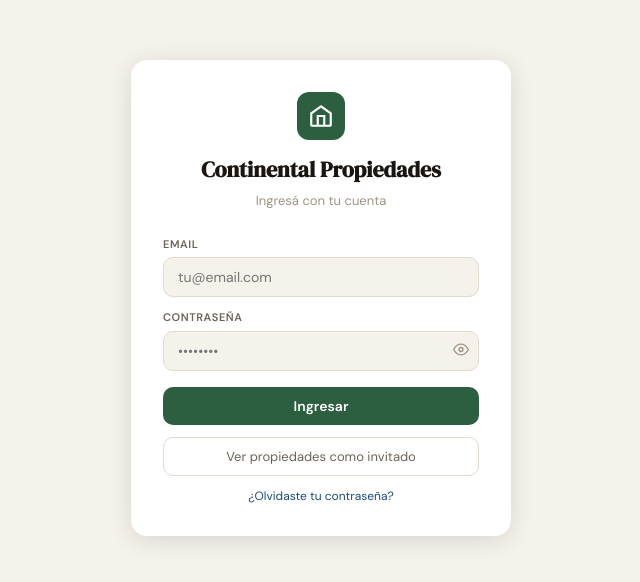
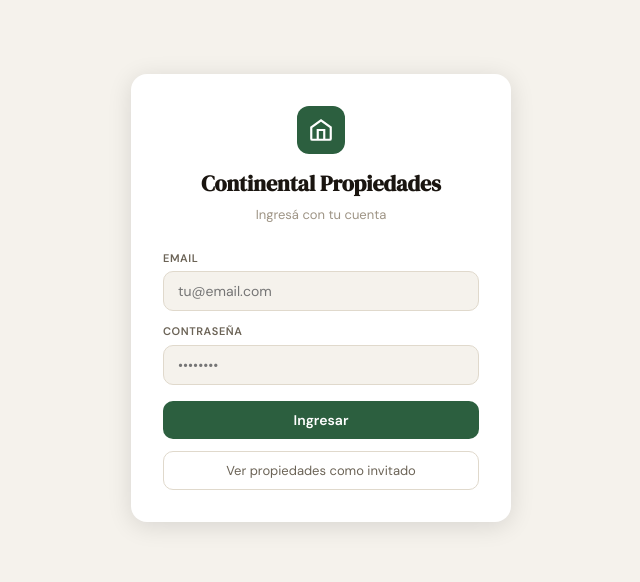
Before and after one commit to martinanomale-stack/continental-propiedades, a Next.js app: page /login in a window 1280 px wide. Shown: the part 102-684 px from the top of the page, without its empty margins (319-959 px from the left). Built offline with nearby package versions, Linux system fonts and the light colour scheme; no server answers.

Commit message:
Update page.tsx

```diff
--- a/src/app/login/page.tsx
+++ b/src/app/login/page.tsx
@@ -1,36 +1,27 @@
 'use client'
 export const dynamic = 'force-dynamic'
-// app/login/page.tsx
-import { useState, useEffect } from 'react'
-import { useRouter, useSearchParams } from 'next/navigation'
-import { signIn } from '@/services/auth'
+
+import { useState } from 'react'
 import { createClient } from '@/lib/supabase/client'
 
 export default function LoginPage() {
-  const router       = useRouter()
-  const searchParams = useSearchParams()
-  const [email, setEmail]         = useState('')
-  const [password, setPassword]   = useState('')
-  const [error, setError]         = useState('')
-  const [loading, setLoading]     = useState(false)
-  const [showPass, setShowPass]   = useState(false)
-
-  // If already logged in, redirect
-  useEffect(() => {
-    const supabase = createClient()
-    supabase.auth.getSession().then(({ data: { session } }) => {
-      if (session) router.replace('/dashboard')
-    })
-  }, [router])
+  const [email, setEmail]       = useState('')
+  const [password, setPassword] = useState('')
+  const [error, setError]       = useState('')
+  const [loading, setLoading]   = useState(false)
 
   async function handleLogin(e: React.FormEvent) {
     e.preventDefault()
     setError('')
     setLoading(true)
     try {
-      await signIn(email.trim().toLowerCase(), password)
-      const redirectTo = searchParams.get('redirectTo') || '/dashboard'
-      router.replace(redirectTo)
+      const supabase = createClient()
+      const { error } = await supabase.auth.signInWithPassword({
+        email: email.trim().toLowerCase(),
+        password,
+      })
+      if (error) throw error
+      window.location.href = '/dashboard'
     } catch (err: any) {
       setError('Usuario o contraseña incorrectos.')
     } finally {
@@ -39,162 +30,44 @@ export default function LoginPage() {
   }
 
   return (
-    <div style={{
-      minHeight: '100vh',
-      background: 'var(--bg)',
-      display: 'flex',
-      alignItems: 'center',
-      justifyContent: 'center',
-      padding: '1rem',
-    }}>
-      <div style={{
-        background: 'var(--surface)',
-        borderRadius: 'var(--radius-lg)',
-        boxShadow: 'var(--shadow-lg)',
-        padding: '2rem',
-        width: '100%',
-        maxWidth: '380px',
-      }}>
-        {/* Logo / Header */}
+    <div style={{ minHeight: '100vh', background: 'var(--bg)', display: 'flex', alignItems: 'center', justifyContent: 'center', padding: '1rem' }}>
+      <div style={{ background: 'var(--surface)', borderRadius: 'var(--radius-lg)', boxShadow: 'var(--shadow-lg)', padding: '2rem', width: '100%', maxWidth: '380px' }}>
         <div style={{ textAlign: 'center', marginBottom: '1.5rem' }}>
-          <div style={{
-            width: 48, height: 48,
-            background: 'var(--accent)',
-            borderRadius: '12px',
-            display: 'flex', alignItems: 'center', justifyContent: 'center',
-            margin: '0 auto 12px',
-          }}>
+          <div style={{ width: 48, height: 48, background: 'var(--accent)', borderRadius: '12px', display: 'flex', alignItems: 'center', justifyContent: 'center', margin: '0 auto 12px' }}>
             <svg width="26" height="26" fill="none" stroke="#fff" strokeWidth="2" viewBox="0 0 24 24">
               <path d="M3 9.5L12 3l9 6.5V20a1 1 0 01-1 1H4a1 1 0 01-1-1V9.5z"/>
               <path d="M9 21V12h6v9"/>
             </svg>
           </div>
-          <h1 style={{ fontFamily: 'DM Serif Display, serif', fontSize: 22, color: 'var(--text)' }}>
-            Continental Propiedades
-          </h1>
-          <p style={{ fontSize: 13, color: 'var(--text3)', marginTop: 4 }}>
-            Ingresá con tu cuenta
-          </p>
+          <h1 style={{ fontFamily: 'DM Serif Display, serif', fontSize: 22 }}>Continental Propiedades</h1>
+          <p style={{ fontSize: 13, color: 'var(--text3)', marginTop: 4 }}>Ingresá con tu cuenta</p>
         </div>
 
         <form onSubmit={handleLogin} style={{ display: 'flex', flexDirection: 'column', gap: 12 }}>
-          <div style={{ display: 'flex', flexDirection: 'column', gap: 4 }}>
-            <label style={{ fontSize: 11, fontWeight: 600, color: 'var(--text2)', textTransform: 'uppercase', letterSpacing: '0.05em' }}>
-              Email
-            </label>
-            <input
-              type="email"
-              value={email}
-              onChange={e => setEmail(e.target.value)}
-              placeholder="tu@email.com"
-              required
-              autoComplete="email"
-              style={{
-                padding: '10px 14px',
-                border: '1px solid var(--border)',
-                borderRadius: 'var(--radius)',
-                fontSize: 14,
-                fontFamily: 'DM Sans, sans-serif',
-                color: 'var(--text)',
-                background: 'var(--bg)',
-                outline: 'none',
-                transition: 'border-color 0.15s',
-              }}
-              onFocus={e => e.target.style.borderColor = 'var(--accent)'}
-              onBlur={e => e.target.style.borderColor = 'var(--border)'}
-            />
+          <div>
+            <label style={{ fontSize: 11, fontWeight: 600, color: 'var(--text2)', textTransform: 'uppercase', letterSpacing: '.05em', display: 'block', marginBottom: 4 }}>Email</label>
+            <input type="email" value={email} onChange={e => setEmail(e.target.value)} placeholder="tu@email.com" required
+              style={{ width: '100%', padding: '10px 14px', border: '1px solid var(--border)', borderRadius: 'var(--radius)', fontSize: 14, fontFamily: 'DM Sans, sans-serif', background: 'var(--bg)', outline: 'none' }} />
           </div>
 
-          <div style={{ display: 'flex', flexDirection: 'column', gap: 4 }}>
-            <label style={{ fontSize: 11, fontWeight: 600, color: 'var(--text2)', textTransform: 'uppercase', letterSpacing: '0.05em' }}>
-              Contraseña
-            </label>
-            <div style={{ position: 'relative' }}>
-              <input
-                type={showPass ? 'text' : 'password'}
-                value={password}
-                onChange={e => setPassword(e.target.value)}
-                placeholder="••••••••"
-                required
-                autoComplete="current-password"
-                style={{
-                  width: '100%',
-                  padding: '10px 40px 10px 14px',
-                  border: '1px solid var(--border)',
-                  borderRadius: 'var(--radius)',
-                  fontSize: 14,
-                  fontFamily: 'DM Sans, sans-serif',
-                  color: 'var(--text)',
-                  background: 'var(--bg)',
-                  outline: 'none',
-                }}
-                onFocus={e => e.target.style.borderColor = 'var(--accent)'}
-                onBlur={e => e.target.style.borderColor = 'var(--border)'}
-              />
-              <button
-                type="button"
-                onClick={() => setShowPass(s => !s)}
-                style={{ position: 'absolute', right: 10, top: '50%', transform: 'translateY(-50%)', background: 'none', border: 'none', cursor: 'pointer', color: 'var(--text3)', padding: 0 }}
-              >
-                <svg width="16" height="16" fill="none" stroke="currentColor" strokeWidth="2" viewBox="0 0 24 24">
-                  <path d="M1 12s4-8 11-8 11 8 11 8-4 8-11 8-11-8-11-8z"/>
-                  <circle cx="12" cy="12" r="3"/>
-                </svg>
-              </button>
-            </div>
+          <div>
+            <label style={{ fontSize: 11, fontWeight: 600, color: 'var(--text2)', textTransform: 'uppercase', letterSpacing: '.05em', display: 'block', marginBottom: 4 }}>Contraseña</label>
+            <input type="password" value={password} onChange={e => setPassword(e.target.value)} placeholder="••••••••" required
+              style={{ width: '100%', padding: '10px 14px', border: '1px solid var(--border)', borderRadius: 'var(--radius)', fontSize: 14, fontFamily: 'DM Sans, sans-serif', background: 'var(--bg)', outline: 'none' }} />
           </div>
 
           {error && (
-            <div style={{ color: 'var(--danger)', fontSize: 13, background: 'var(--danger-light)', padding: '8px 12px', borderRadius: 8 }}>
-              {error}
-            </div>
+            <div style={{ color: 'var(--danger)', fontSize: 13, background: 'var(--danger-light)', padding: '8px 12px', borderRadius: 8 }}>{error}</div>
           )}
 
-          <button
-            type="submit"
-            disabled={loading}
-            style={{
-              width: '100%',
-              padding: '10px',
-              border: 'none',
-              borderRadius: 'var(--radius)',
-              background: loading ? 'var(--text3)' : 'var(--accent)',
-              color: '#fff',
-              fontSize: 14,
-              fontWeight: 600,
-              cursor: loading ? 'not-allowed' : 'pointer',
-              fontFamily: 'DM Sans, sans-serif',
-              transition: 'background 0.15s',
-              marginTop: 4,
-            }}
-          >
+          <button type="submit" disabled={loading}
+            style={{ padding: '10px', border: 'none', borderRadius: 'var(--radius)', background: loading ? 'var(--text3)' : 'var(--accent)', color: '#fff', fontSize: 14, fontWeight: 600, cursor: loading ? 'not-allowed' : 'pointer', fontFamily: 'DM Sans, sans-serif', marginTop: 4 }}>
             {loading ? 'Ingresando...' : 'Ingresar'}
           </button>
 
-          <button
-            type="button"
-            onClick={() => router.push('/guest')}
-            style={{
-              width: '100%',
-              padding: '10px',
-              border: '1px solid var(--border)',
-              borderRadius: 'var(--radius)',
-              background: 'none',
-              color: 'var(--text2)',
-              fontSize: 13,
-              cursor: 'pointer',
-              fontFamily: 'DM Sans, sans-serif',
-            }}
-          >
+          <button type="button" onClick={() => window.location.href = '/guest'}
+            style={{ padding: '10px', border: '1px solid var(--border)', borderRadius: 'var(--radius)', background: 'none', color: 'var(--text2)', fontSize: 13, cursor: 'pointer', fontFamily: 'DM Sans, sans-serif' }}>
             Ver propiedades como invitado
-          </button>
-
-          <button
-            type="button"
-            onClick={() => router.push('/login/recover')}
-            style={{ background: 'none', border: 'none', color: 'var(--blue)', fontSize: 12, cursor: 'pointer', fontFamily: 'DM Sans, sans-serif', textAlign: 'center' }}
-          >
-            ¿Olvidaste tu contraseña?
           </button>
         </form>
       </div>
```
